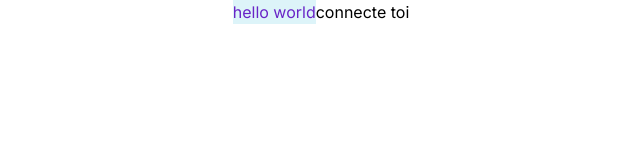
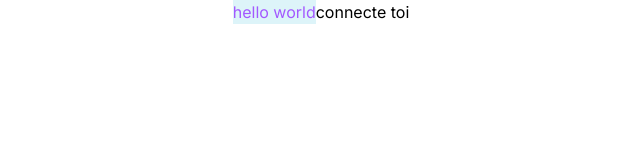
Before and after one commit to EmmaGuillaume/media-mmi, a Next.js app in the folder apps/front/: page / in a window 1280 px wide. Shown: the top 160 px of the page, without its empty margins (319-959 px from the left). Built offline with nearby package versions, Linux system fonts and the light colour scheme.

Commit message:
update color list

```diff
--- a/apps/front/tailwind.config.ts
+++ b/apps/front/tailwind.config.ts
@@ -31,14 +31,14 @@ const config: Config = {
       'purple':{
         'light1' : "#E8DDF9",
         'light2' : "#BB98EC",
-        DEFAULT : "#6925C7",
-        'dark1' : "#48198A",
+        DEFAULT : "#A359FF",
+        'dark1' : "#6A31B6",
         'dark2' : "#361367",
       },
       'red':{
         'light1' : "#FDD8DA",
         'light2' : "#F88B8F",
-        DEFAULT : "#F3373C",
+        DEFAULT : "#F94848",
         'dark1' : "#D40C13",
         'dark2' : "#AE0A10",
       },
@@ -52,10 +52,12 @@ const config: Config = {
       'green':{
         'light1' : "#DAFBDF",
         'light2' : "#7FE290",
-        DEFAULT : "#11AC2A",
+        DEFAULT : "#23C43D",
         'dark1' : "#OB6F1C",
         'dark2' : "#074A12",
       },
+      'white': "FAF2FF",
+      'black': "202020",
     }
 
 
```
